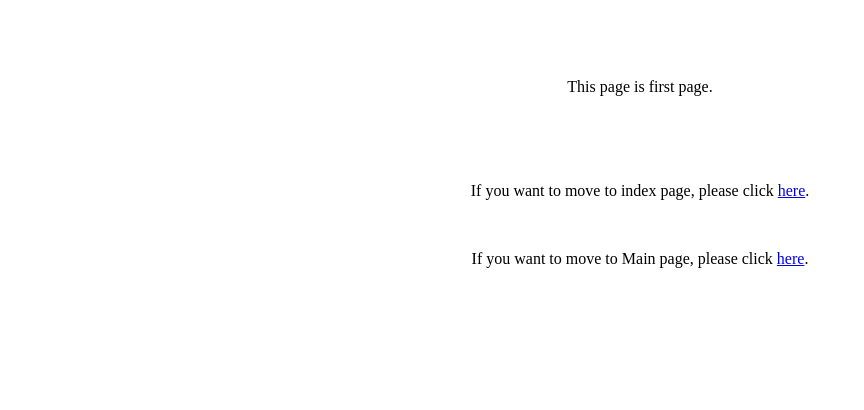
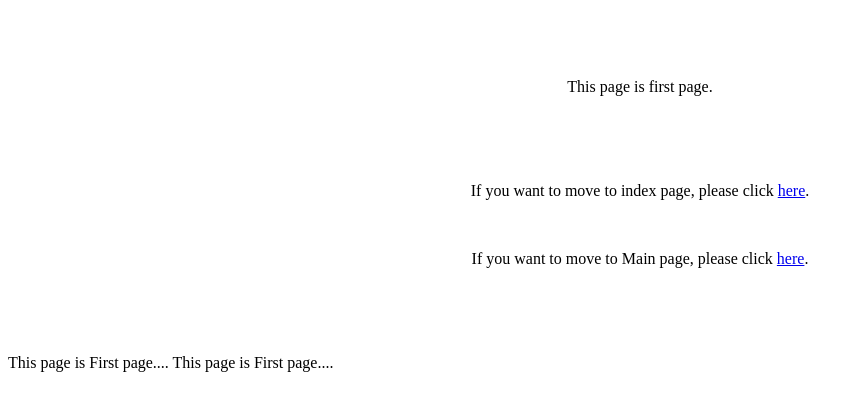
Before and after one commit to l10nbridge/Test, a plain HTML site: page main/first.html in a window 1280 px wide. Shown: the whole page, without its empty margins (0-864 px from the left). Drawn offline with Linux system fonts and the light colour scheme.

Commit message:
Edit First page
Edit First page

```diff
--- a/main/first.html
+++ b/main/first.html
@@ -19,6 +19,11 @@
 	<p align=center>
 		If you want to move to Main page, please click <a href="./main.html">here</a>.
 	</p>
+	<br/><br/><br/>
+	<p>
+	This page is First page....
+	This page is First page....
+	</p>
 </body>
 
 </html>
```
